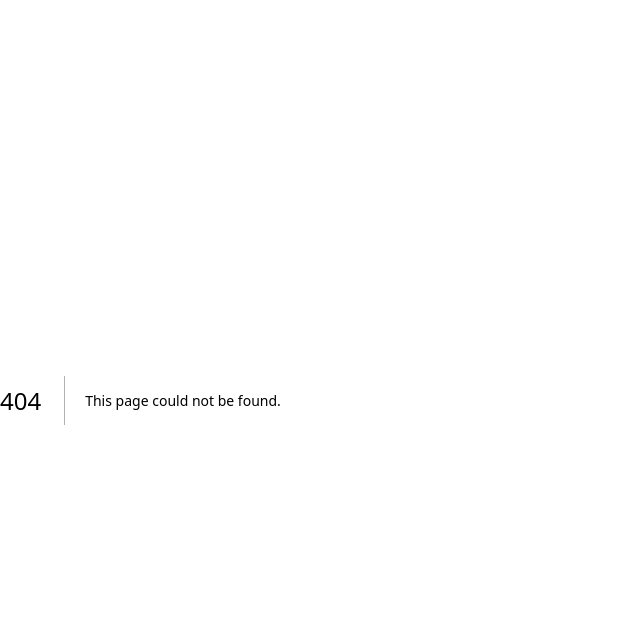
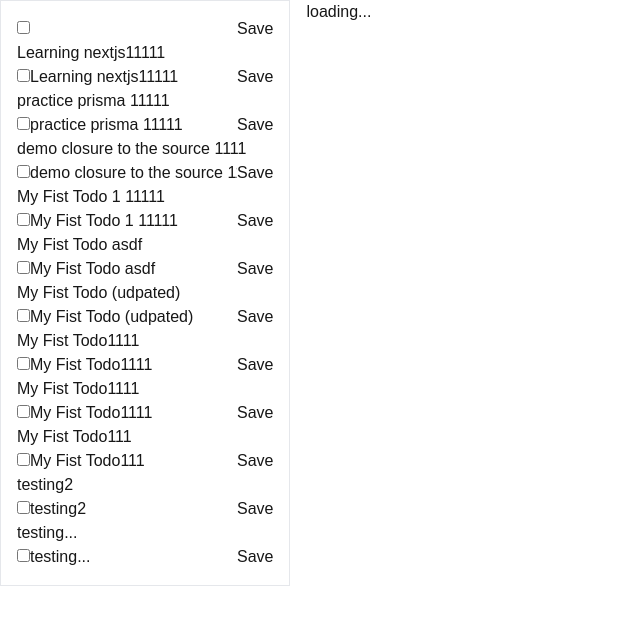
Before and after one commit to BK-0001/prisma-next-demo, a Next.js app: page /todos in a window 1280 px wide. Before the commit this address had no page. Shown: the top 624 px of the page, without its empty margins (0-640 px from the left). Built offline with nearby package versions, Linux system fonts and the light colour scheme.

Commit message:
replace prisma to mock data

```diff
--- a/app/@todos/page.tsx
+++ /dev/null
@@ -1,8 +0,0 @@
-import TodoForm from "@/components/todos/todo-form";
-import { prisma } from "@/prisma";
-
-export default async function TodosPage() {
-  const todos = await prisma.todo.findMany({ orderBy: { id: "asc" } });
-
-  return <TodoForm todos={todos} />;
-}
--- a/app/layout.tsx
+++ b/app/layout.tsx
@@ -22,18 +22,17 @@
   children: ReactNode;
   cats: ReactNode;
   dogs: ReactNode;
-  todos: ReactNode;
 };
 
-export default function RootLayout({ children, cats, dogs, todos }: Props) {
+export default function RootLayout({ children }: Props) {
   return (
     <html lang="en">
       <body
         className={`${geistSans.variable} ${geistMono.variable} antialiased flex space-x-4`}
       >
-        {cats}
-        {dogs}
-        {todos}
+        {/* {cats}
+        {dogs} */}
+
         {children}
       </body>
     </html>
--- /dev/null
+++ b/app/todos/loading.tsx
@@ -0,0 +1,3 @@
+export default function loading() {
+  return <div>loading</div>;
+}
--- /dev/null
+++ b/app/todos/page.tsx
@@ -0,0 +1,80 @@
+import TakeLongTime from "@/components/todos/take-long-time";
+import TodoForm from "@/components/todos/todo-form";
+import { Suspense } from "react";
+
+export default async function TodosPage() {
+  // const todos = await prisma.todo.findMany({ orderBy: { id: "asc" } });
+
+  const todos = [
+    {
+      id: 1,
+      title: "",
+      isCompleted: false
+    },
+    {
+      id: 2,
+      title: "Learning nextjs11111",
+      isCompleted: false
+    },
+    {
+      id: 3,
+      title: "practice prisma 11111",
+      isCompleted: false
+    },
+    {
+      id: 4,
+      title: "demo closure to the source 1111",
+      isCompleted: false
+    },
+    {
+      id: 5,
+      title: "My Fist Todo 1 11111",
+      isCompleted: false
+    },
+    {
+      id: 6,
+      title: "My Fist Todo asdf",
+      isCompleted: false
+    },
+    {
+      id: 7,
+      title: "My Fist Todo (udpated)",
+      isCompleted: false
+    },
+    {
+      id: 8,
+      title: "My Fist Todo1111",
+      isCompleted: false
+    },
+    {
+      id: 9,
+      title: "My Fist Todo1111",
+      isCompleted: false
+    },
+    {
+      id: 10,
+      title: "My Fist Todo111",
+      isCompleted: false
+    },
+    {
+      id: 11,
+      title: "testing2",
+      isCompleted: false
+    },
+    {
+      id: 12,
+      title: "testing...",
+      isCompleted: false
+    }
+  ];
+  console.log(todos);
+
+  return (
+    <div className="flex space-x-4">
+      <TodoForm todos={todos} />
+      <Suspense fallback={<p>loading...</p>}>
+        <TakeLongTime />
+      </Suspense>
+    </div>
+  );
+}
--- /dev/null
+++ b/components/todos/take-long-time.tsx
@@ -0,0 +1,9 @@
+export default function TakeLongTime() {
+  const result: Promise<string> = new Promise((resolve) => {
+    setTimeout(() => {
+      resolve("resolved after 5 seconds");
+    }, 5000);
+  });
+
+  return <div className="flex-1 border p-4">{result}</div>;
+}
--- a/components/todos/todo-form.tsx
+++ b/components/todos/todo-form.tsx
@@ -28,7 +28,7 @@
 
 export default function TodoForm({ todos }: Props) {
   return (
-    <ul className="">
+    <ul className="flex-1 border p-4">
       {todos.map(({ id, title, isCompleted }) => (
         <li key={id}>
           {title}
```
